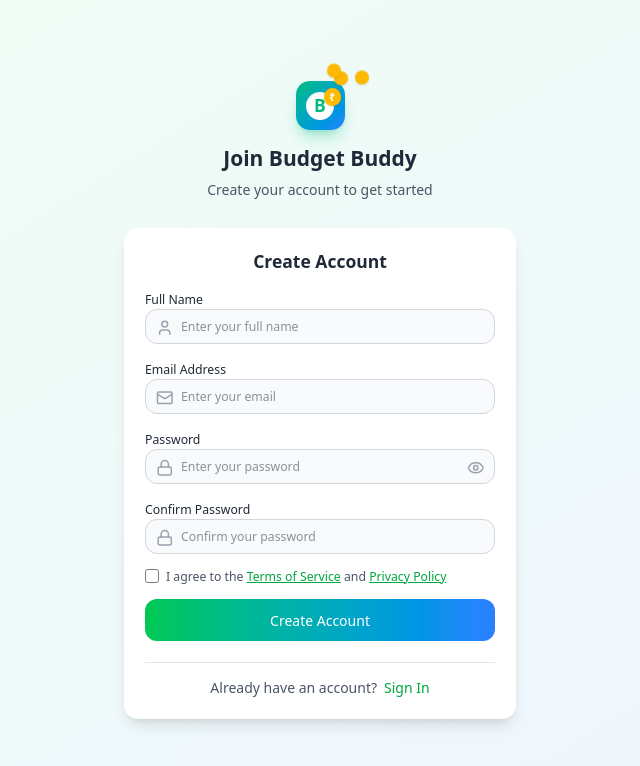
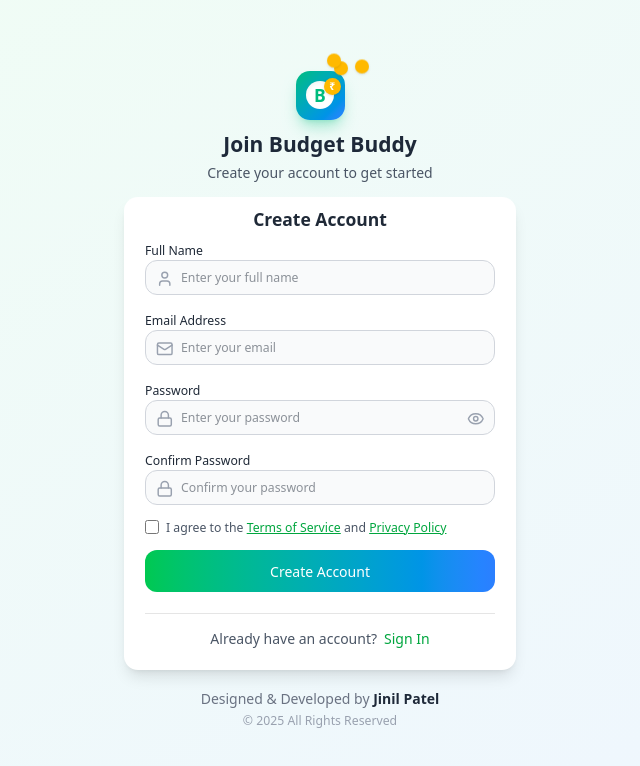
Before and after one commit to jinilptl/Budget-Buddy, a React (Vite) app in the folder client/: page /register in a window 1280 px wide. Shown: the top 766 px of the page, without its empty margins (320-960 px from the left). Built offline with nearby package versions, Linux system fonts and the light colour scheme; what pdfmake would draw is missing.

Commit message:
feat: Enhance user experience by trimming whitespace in registration and profile components, and add footer to several pages

```diff
--- a/client/src/components/Avatar.jsx
+++ b/client/src/components/Avatar.jsx
@@ -1,5 +1,5 @@
 import React, { useState, useRef, useEffect, useContext } from "react";
-import { Link } from "react-router-dom";
+import { Link, useNavigate } from "react-router-dom";
 import { LogOut, User } from "lucide-react";
 import { AuthContext } from "../context/AuthContext";
 
@@ -15,13 +15,25 @@ const Avatar = () => {
   const [isOpen, setIsOpen] = useState(false);
   const menuRef = useRef(null);
   const { user } = useContext(AuthContext);
+  const navigate = useNavigate();
 
+console.log("user name ",user?.name);
 
-  let name = user?.name || "Guest";
+  let name = user?.name?.trim() || "Guest";
   // pick gradient based on first letter
   const colorIndex = (name.charCodeAt(0) + name.length) % colors.length;
   const gradient = colors[colorIndex];
   const char = name.charAt(0).toUpperCase();
+
+
+   function logoutNavigate() {
+    if (confirm("are you sure you want to logout?")) {
+
+
+      navigate("/logout");
+    }
+  }
+
 
   // close menu when clicking outside
   useEffect(() => {
@@ -54,23 +66,23 @@ const Avatar = () => {
           onMouseLeave={() => setIsOpen(false)}
         >
           <Link
-            to="/profile"
+            to="/home/profile"
             className="flex items-center gap-2 px-3 py-1.5 text-sm text-gray-700 hover:bg-gray-100 transition-colors"
             onClick={() => setIsOpen(false)}
           >
             <User className="w-4 h-4" />
             Profile
           </Link>
-          <Link
+          <button
             onClick={() => {
               setIsOpen(false);
-              alert("Logout clicked"); // replace with logout logic
+              logoutNavigate() // replace with logout logic
             }}
             className="w-full text-left flex items-center gap-2 px-3 py-1.5 text-sm text-gray-700 hover:bg-gray-100 transition-colors"
           >
             <LogOut className="w-4 h-4" />
             Logout
-          </Link>
+          </button>
         </div>
       )}
     </div>
--- a/client/src/pages/Login.jsx
+++ b/client/src/pages/Login.jsx
@@ -41,11 +41,16 @@ export default function Login() {
           navigate("/home");
         }, 2000);
       } else {
-      toast.error("Login failed. Please check your credentials.", { duration: 3000 });
+        toast.error("Login failed. Please check your credentials.", {
+          duration: 3000,
+        });
       }
     } catch (err) {
       console.log(err.response?.data?.message);
-    toast.error(err.response?.data?.message || "Something went wrong. Try again! ❌", { duration: 3000 });
+      toast.error(
+        err.response?.data?.message || "Something went wrong. Try again! ❌",
+        { duration: 3000 }
+      );
       console.error(err);
     }
   };
@@ -176,6 +181,15 @@ export default function Login() {
             </div>
           </form>
         </div>
+        <footer class="w-full mt-8">
+          <p class="text-center text-gray-500 text-sm md:text-base">
+            Designed & Developed by{" "}
+            <span class="font-semibold text-gray-800">Jinil Patel</span>
+          </p>
+          <p class="text-center text-gray-400 text-xs md:text-sm mt-1">
+            © 2025 All Rights Reserved
+          </p>
+        </footer>
       </div>
     </div>
   );
--- a/client/src/pages/ProfilePage.jsx
+++ b/client/src/pages/ProfilePage.jsx
@@ -32,7 +32,7 @@ const ProfilePage = () => {
       <div className="w-full max-w-md bg-white shadow-lg rounded-2xl p-6 text-center">
         {/* Avatar */}
         <div className="w-24 h-24 mx-auto rounded-full bg-gradient-to-r from-emerald-500 to-blue-500 flex items-center justify-center text-white text-3xl font-bold shadow-md">
-          {getInitial(user?.name)}
+          {getInitial(user?.name?.trim())}
         </div>
 
         {/* Name */}
@@ -84,7 +84,20 @@ const ProfilePage = () => {
             Logout
           </button>
         </div>
+
+
+<footer class="w-full py-4 mt-8">
+  <p class="text-center text-gray-500 text-sm md:text-base">
+    Designed & Developed by <span class="font-semibold text-gray-800">Jinil Patel</span>
+  </p>
+  <p class="text-center text-gray-400 text-xs md:text-sm mt-1">
+    © 2025 All Rights Reserved
+  </p>
+</footer>
+
+
       </div>
+
 
       {/* Modal */}
       <PasswordModal
@@ -96,6 +109,7 @@ const ProfilePage = () => {
         }}
       />
     </div>
+
   );
 };
 
--- a/client/src/pages/Register.jsx
+++ b/client/src/pages/Register.jsx
@@ -61,11 +61,11 @@ export default function Register() {
     <div className="min-h-screen bg-gradient-to-br from-green-50 to-blue-50 px-6 py-8 flex flex-col justify-center">
       <div className="max-w-md mx-auto w-full opacity-100 translate-y-0">
         {/* Header */}
-        <div className="text-center mb-8">
-          <div className="flex justify-center mb-4">
-            <IconOnly size="small"/>
+        <div className="text-center mb-4">
+          <div className="flex justify-center mb-3">
+            <IconOnly size="small" />
           </div>
-          <h1 className="text-2xl font-bold text-gray-800 mb-2">
+          <h1 className="text-2xl font-bold text-gray-800 mb-1">
             Join Budget Buddy
           </h1>
           <p className="text-gray-600">Create your account to get started</p>
@@ -73,7 +73,7 @@ export default function Register() {
 
         {/* Signup Form */}
         <div className="bg-white rounded-lg shadow-lg border-0">
-          <div className="p-6 pb-4">
+          <div className="p-6 pb-2 pt-3">
             <h2 className="text-xl font-semibold text-center">
               Create Account
             </h2>
@@ -86,7 +86,10 @@ export default function Register() {
 
               {/* Name Field */}
               <div className="space-y-2">
-                <label htmlFor="name" className="text-sm font-medium leading-none">
+                <label
+                  htmlFor="name"
+                  className="text-sm font-medium leading-none"
+                >
                   Full Name
                 </label>
                 <div className="relative">
@@ -107,7 +110,10 @@ export default function Register() {
 
               {/* Email Field */}
               <div className="space-y-2">
-                <label htmlFor="email" className="text-sm font-medium leading-none">
+                <label
+                  htmlFor="email"
+                  className="text-sm font-medium leading-none"
+                >
                   Email Address
                 </label>
                 <div className="relative">
@@ -128,7 +134,10 @@ export default function Register() {
 
               {/* Password Field */}
               <div className="space-y-2">
-                <label htmlFor="password" className="text-sm font-medium leading-none">
+                <label
+                  htmlFor="password"
+                  className="text-sm font-medium leading-none"
+                >
                   Password
                 </label>
                 <div className="relative">
@@ -149,14 +158,21 @@ export default function Register() {
                     onClick={() => setShowPassword(!showPassword)}
                     className="absolute right-3 top-3 text-gray-400 hover:text-gray-600"
                   >
-                    {showPassword ? <EyeOff className="w-5 h-5" /> : <Eye className="w-5 h-5" />}
+                    {showPassword ? (
+                      <EyeOff className="w-5 h-5" />
+                    ) : (
+                      <Eye className="w-5 h-5" />
+                    )}
                   </button>
                 </div>
               </div>
 
               {/* Confirm Password */}
               <div className="space-y-2">
-                <label htmlFor="confirmPassword" className="text-sm font-medium leading-none">
+                <label
+                  htmlFor="confirmPassword"
+                  className="text-sm font-medium leading-none"
+                >
                   Confirm Password
                 </label>
                 <div className="relative">
@@ -183,10 +199,7 @@ export default function Register() {
                   required
                   className="h-4 w-4 rounded border-gray-300 text-green-600 focus:ring-green-500"
                 />
-                <label
-                  htmlFor="terms"
-                  className="text-sm text-gray-600"
-                >
+                <label htmlFor="terms" className="text-sm text-gray-600">
                   I agree to the{" "}
                   <span className="text-green-600 underline">
                     Terms of Service
@@ -220,8 +233,19 @@ export default function Register() {
                 </Link>
               </p>
             </div>
+
           </div>
+
         </div>
+        <footer class="w-full mt-5">
+          <p class="text-center text-gray-500 text-sm md:text-base">
+            Designed & Developed by{" "}
+            <span class="font-semibold text-gray-800">Jinil Patel</span>
+          </p>
+          <p class="text-center text-gray-400 text-xs md:text-sm mt-1">
+            © 2025 All Rights Reserved
+          </p>
+        </footer>
       </div>
     </div>
   );
```
Also changed, not shown: 1 other file (tests, documents, lock files or other folders). Lines whose indentation alone changed are shown as unchanged.
